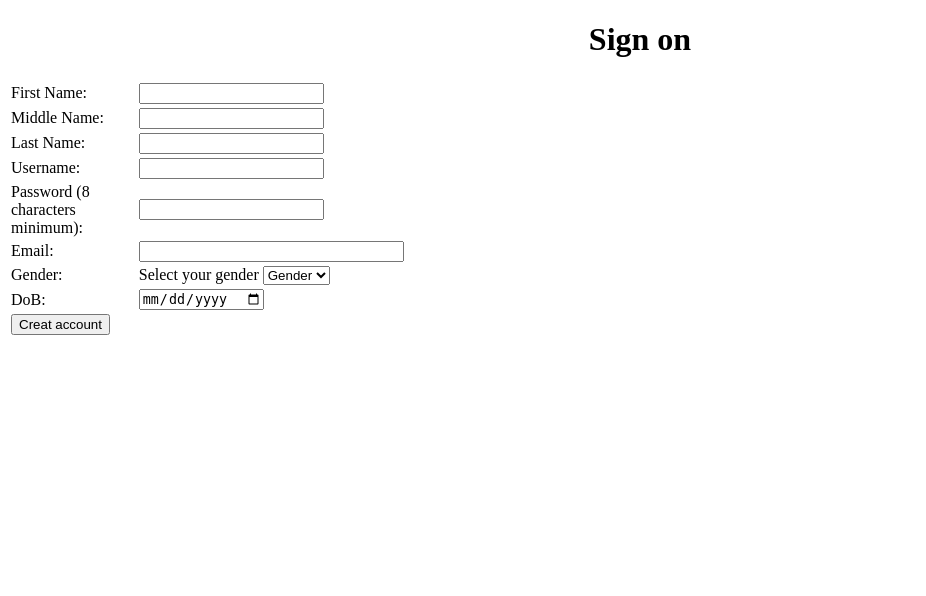
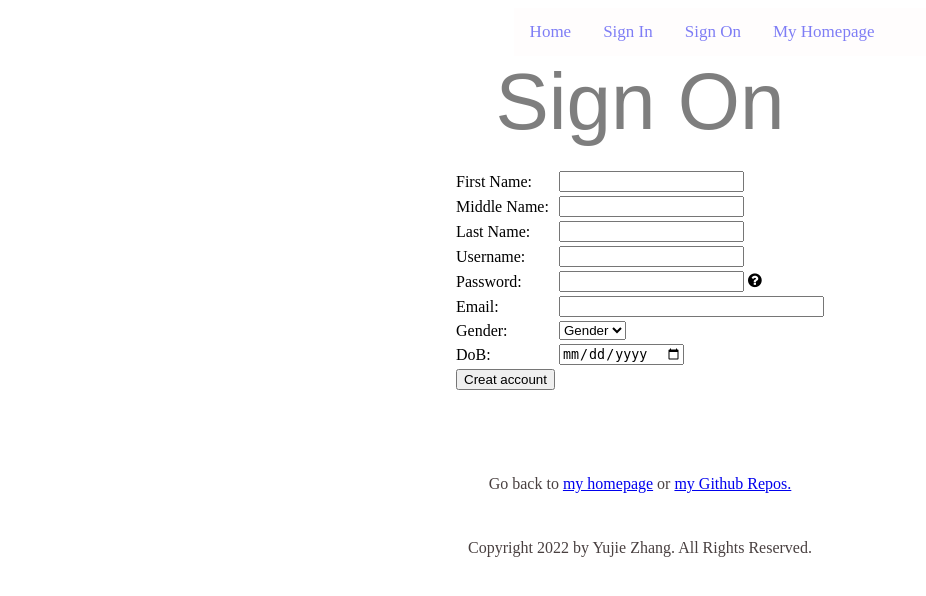
Before and after one commit to yuz876/tasklistmng, a Django app: page /tasklistmng/signon.html in a window 1280 px wide. Shown: the top 596 px of the page, without its empty margins (0-926 px from the left). Run offline with Django 4.2, Linux system fonts and the light colour scheme.

Commit message:
singin/on form works

```diff
--- a/tasklistmng/apptasklistmng/static/apptasklistmng/css/style.css
+++ b/tasklistmng/apptasklistmng/static/apptasklistmng/css/style.css
@@ -4,6 +4,7 @@
 }
 
 .tasks_list_title {
+    font-family: sans-serif;
     text-align: center;
     margin-bottom: 20px;
     font-size: 80px;
@@ -122,3 +123,52 @@
     margin:auto;
     margin-bottom: 20px;
 }
+
+
+header{
+    background-color: rgb(255, 253, 253);
+    overflow: hidden;
+    margin-left: auto;
+    margin-right: 0;
+    width: 60%;
+    text-align: right;
+    position:sticky;
+    top: 0px;
+}
+header a {
+    float: left;
+    opacity: 0.5;
+    text-align: center;
+    padding: 14px 16px;
+    text-decoration: none;
+    font-size: 17px;
+    /* width: 100%; */
+}
+header a:hover {
+    background-color: rgb(201, 197, 197);
+    color: hsl(0,0,0);
+}
+header a.active {
+    background-color: #e46f6f;
+    color: white;
+}
+
+
+.signinonh1 {
+    text-align: center;
+}
+
+
+
+
+.signin table {
+    /* text-align: center; */
+    margin-left: auto;
+    margin-right: auto;
+}
+
+.signon table {
+    /* text-align: center; */
+    margin-left: auto;
+    margin-right: auto;
+}
--- /dev/null
+++ b/tasklistmng/apptasklistmng/static/apptasklistmng/scripts/components/footer.js
@@ -0,0 +1,17 @@
+class Footer extends HTMLElement {
+    constructor() {
+        super();
+    }
+
+
+    connectedCallback() {
+        this.innerHTML = `
+        <footer style="text-align: center;color: #494040; clear:both">
+            <p style="padding-top:30px">Go back to <a href="https://yuz876.github.io/Homepage/">my homepage</a> or <a href="https://github.com/yuz876">my Github Repos.</a></p>
+            <p style="padding-top:30px">Copyright 2022 by Yujie Zhang. All Rights Reserved.</p>
+        </footer>
+        `;
+    }
+}
+
+customElements.define('footer-component', Footer);
--- /dev/null
+++ b/tasklistmng/apptasklistmng/static/apptasklistmng/scripts/components/header.js
@@ -0,0 +1,18 @@
+class Header extends HTMLElement{
+    constructor(){
+        super();
+    }
+
+    connectedCallback(){
+        this.innerHTML = `
+        <header>
+            <a href="index.html">Home</a>
+            <a href="signin.html">Sign In</a>
+            <a href="signon.html">Sign On</a>
+            <a href="https://yuz876.github.io/Homepage/">My Homepage</a>
+        </header>
+
+        `;
+    }
+}
+customElements.define('header-component', Header);
--- a/tasklistmng/apptasklistmng/templates/apptasklistmng/signon.html
+++ b/tasklistmng/apptasklistmng/templates/apptasklistmng/signon.html
@@ -1,82 +1,91 @@
 <!DOCTYPE html>
 <html>
 {% load static %}
-<script src="{% static 'apptasklistmng/scripts/signon.js' %}" type="module"></script>
+<link rel="stylesheet" href="https://cdnjs.cloudflare.com/ajax/libs/font-awesome/4.7.0/css/font-awesome.min.css">
+<link rel="stylesheet" type="text/css" href="{% static 'apptasklistmng/css/style.css' %}">
+<!-- <script src="{% static 'apptasklistmng/scripts/signon.js' %}" type="module"></script> -->
+<script src="{% static 'apptasklistmng/scripts/components/footer.js' %}" type="text/javascript" defer></script>
+<script src="{% static 'apptasklistmng/scripts/components/header.js' %}" type="text/javascript" defer></script>
+
 <head>
     <title>Sign on</title>
     <!-- <link rel="stylesheet" href=".css"> -->
 </head>
 <body>
-    <header style="text-align: center;">
-        <h1>Sign on</h1>
-    </header>
+    <header-component></header-component>
 
-    <div class="out_form">
+    <div class="tasks_list_title">Sign On</div>
+
+    <div class="signon">
     <table id="signontable">
-        <form class="contactme_form" id="signonform">
-
+        <form class="signonform" id="signonform" action="{% url 'apptasklistmng:signonprocess'  %}" method="POST">
+            {% csrf_token %}
             <tr>
-                    <td style="width: 10%;">
-                        <label for="firstname">
+                <td >
+                    <label for="id_userfirstname">
                         First Name:
                     </label>
                 </td>
-                    <td><input type="text" id="firstname" name="firstname" required/></input>
+                <td><input type="text" id="id_userfirstname" name="userfirstname" maxlength="20"  required/></input>
                 </td>
             </tr>
             <tr>
-                    <td style="width: 10%;">
-                        <label for="middlename">
+                <td >
+                    <label for="id_usermiddlename">
                         Middle Name:
                     </label>
                 </td>
-                    <td><input type="text" id="middlename" /></input>
+                <td><input type="text" id="id_usermiddlename" name= "usermiddlename" maxlength="20" /></input>
                 </td>
             </tr>
             <tr>
-                    <td style="width: 10%;">
-                        <label for="lastname">
+                <td >
+                    <label for="id_userlastname">
                         Last Name:
                     </label>
                 </td>
-                    <td><input type="text" id="lastname" required/></input>
+                <td><input type="text" id="id_userlastname" name="userlastname" maxlength="20"  required/></input>
                 </td>
             </tr>
             <tr>
-                    <td style="width: 10%;">
-                        <label for="username">
+                <td >
+                    <label for="id_usernickname">
                         Username:
                     </label>
                 </td>
-                    <td><input type="text" id="username" required/></input>
+                <td><input type="text" id="id_usernickname" name="usernickname" maxlength="20"  required/></input>
                 </td>
             </tr>
             <tr>
-                    <td style="width: 10%;">
-                    <label for="password">
-                        Password (8 characters minimum):
+                <td >
+                <label for="id_userpwd">
+                    Password:
                 </label>
                 </td>
-                    <td><input type="password" id="password" name="password" pattern="(?=.*[a-z])(?=.*[A-Z])(?=.*\d).*"
-                            minlength="8"  maxlength="32" required></input>
+                <td><input type="password" id="id_userpwd" name="userpwd" pattern="(?=.*[a-z])(?=.*[A-Z])(?=.*\d).*"
+                        minlength="8"  maxlength="30" required></input>
+                    <i class="fa fa-question-circle" title="8 characters minimum;
+Consist of letters or numbers;
+At least 1 Upper letter;
+At least 1 lower letter;
+At least 1 number."></i>
                 </td>
             </tr>
             <tr>
                 <td>
                     Email:
                 </td>
-                    <td><input type="email" id="email" pattern=".+@.+\..+" size="30" required></input>
+                <td><input type="email" id="id_useremail" pattern=".+@.+\..+" size="30" name="useremail" maxlength="30" required></input>
                 </td>
             </tr>
             <tr>
-                    <td style="width: 10%;">
-                        <label for="gender">
+                <td >
+                    <label for="id_usergender">
                         Gender:
                     </label>
                 </td>
                 <td>
-                        <label for="gender"> Select your gender </label>
-                        <select name="gender" id="gender">
+                    <select id="id_usergender" name="usergender">
                         <option value="none" selected>Gender</option>
                         <option value="male">Male</option>
                         <option value="female">Female</option>
@@ -87,11 +96,11 @@
             </tr>
 
             <tr>
-                    <td><label for = "dob">
+                <td><label for = "id_userdob">
                     DoB:
                     </label>
                 </td>
-                    <td><input type="date" id="dob"></input>
+                <td><input type="date" id="id_userdob" name="userdob"></input>
                 </td>
             </tr>
 
@@ -103,8 +112,11 @@
     </table>
     </div>
 
+
+
     <br><br>
 
+<footer-component></footer-component>
 </body>
 
 </html>
--- a/tasklistmng/apptasklistmng/urls.py
+++ b/tasklistmng/apptasklistmng/urls.py
@@ -1,11 +1,22 @@
-from django.urls import path
+from django.urls import path, re_path
 
 from . import views
 
-appname = "tasklistmng"
+app_name = "apptasklistmng"
 
 urlpatterns = [
     path('', views.index, name='index'),
+    path('index.html', views.index, name='index2'),
+    re_path(r'\w*/index.html$', views.indexLongerUrl, name='indexLonger'),
+
     path('signin.html', views.signin, name='signin'),
+    re_path(r'\w*/signin.html$', views.signinLongerUrl, name='signinLonger'),
+
     path('signon.html', views.signon, name='signon'),
+    re_path(r'\w*/signon.html$', views.signonLongerUrl, name='signonLonger'),
+
+    path('signinprocess/', views.signinprocess, name="signinprocess"),
+    path('signonprocess/', views.signonprocess, name="signonprocess"),
+
+
 ]
--- a/tasklistmng/apptasklistmng/views.py
+++ b/tasklistmng/apptasklistmng/views.py
@@ -1,14 +1,80 @@
-from django.shortcuts import render
+from django.shortcuts import render, redirect
 
 # Create your views here.
 from django.http import HttpResponse
+
+from .forms import SignInForm
+from .forms import SignOnForm
 
 
 def index(request):
     return render(request, "apptasklistmng/index.html")
 
+def indexLongerUrl(request):
+    return redirect('apptasklistmng:index')
+
 def signin(request):
     return render(request, "apptasklistmng/signin.html")
 
+def signinLongerUrl(request):
+    return redirect('apptasklistmng:signin')
+
 def signon(request):
     return render(request, "apptasklistmng/signon.html")
+
+def signonLongerUrl(request):
+    return redirect('apptasklistmng:signon')
+
+def signinprocess(request):
+    # return HttpResponse("hello signin  process")
+
+    # if this is a POST request we need to process the form data
+    if request.method == 'POST':
+        # create a form instance and populate it with data from the request:
+        form = SignInForm(request.POST)
+        # check whether it's valid:
+        if form.is_valid():
+            # process the data in form.cleaned_data as required
+            # ...
+            form.cleaned_data # convert it to dict
+            usernickname = form["usernickname"].value()
+            userpwd = form["userpwd"].value()
+            print("usernickname: ", usernickname)
+            print("userpwd: ", userpwd)
+
+
+            # redirect to a new URL:
+            return render(request, "apptasklistmng/userprofile.html", {"usernickname": usernickname, "userpwd": userpwd})
+        return HttpResponse("hello signin process invalid")
+
+    # if a GET (or any other method) we'll create a blank form
+    else:
+        return HttpResponse("hello signin process don't use get")
+
+
+
+def signonprocess(request):
+    if request.method == 'POST':
+        form = SignOnForm(request.POST)
+        if form.is_valid():
+            form.cleaned_data
+            userfirstname = form["userfirstname"].value()
+            usermiddlename = form["usermiddlename"].value()
+            userlastname = form["userlastname"].value()
+            useremail = form["useremail"].value()
+            userdob = form["userdob"].value()
+            usergender = form["usergender"].value()
+            usernickname = form["usernickname"].value()
+            userpwd = form["userpwd"].value()
+            print("usernickname: ", usernickname)
+            print("userlastname: ", userlastname)
+            print("userfirstname: ", userfirstname)
+            print("usermiddlename: ", usermiddlename)
+            print("useremail: ", useremail)
+            print("usedob: ", userdob)
+            print("usergender: ", usergender)
+            print("userpwd: ", userpwd)
+            return render(request, "apptasklistmng/userprofile.html", {"usernickname": usernickname, "userpwd": userpwd, "userlastname: ": userlastname, "userfirstname: ": userfirstname,"usermiddlename: ": usermiddlename, "useremail: ": useremail,"usedob: ": userdob, "usergender: ":usergender })
+        return HttpResponse("hello signon process invalid")
+    else:
+        return HttpResponse("hello signon process don't use get")
```
Also changed, not shown: record.md (+43 -0 lines), tasklistmng/apptasklistmng/forms.py (added, +20 -0 lines), tasklistmng/apptasklistmng/templates/apptasklistmng/index.html (+16 -19 lines), tasklistmng/apptasklistmng/templates/apptasklistmng/signin.html (+24 -16 lines), tasklistmng/apptasklistmng/templates/apptasklistmng/userprofile.html (added, +17 -0 lines), 1 other file. Lines whose indentation alone changed are shown as unchanged.
